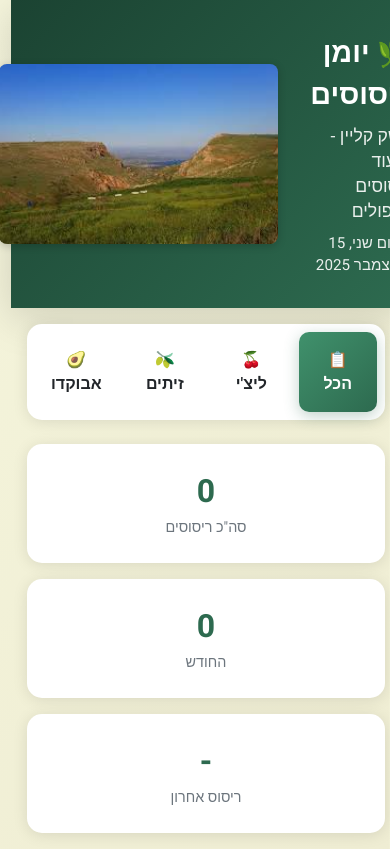
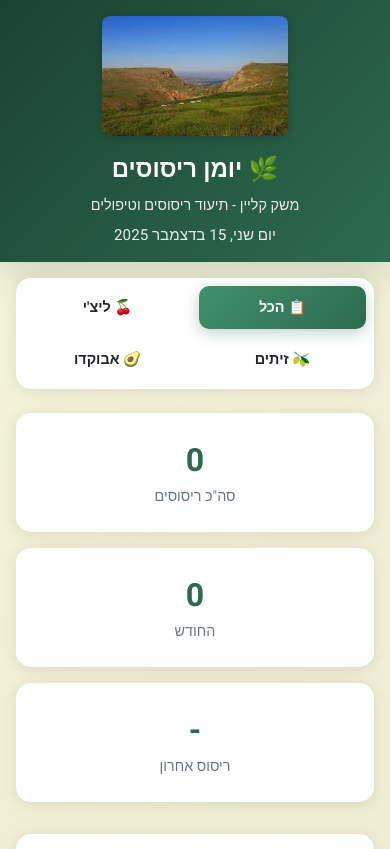
Before and after one commit to kleina2323/Risusim, a plain HTML site: page index.html in a window 390 px wide. Shown: the top 849 px of the page. Drawn offline with Linux system fonts and the light colour scheme; no server answers.

Commit message:
Add files via upload

```diff
--- a/css/style.css
+++ b/css/style.css
@@ -542,12 +542,44 @@ footer {
 
 /* Responsive */
 @media (max-width: 700px) {
+    header {
+        padding: 1rem;
+    }
+
+    .header-container {
+        flex-direction: column;
+        gap: 1rem;
+    }
+
+    .header-text {
+        text-align: center;
+    }
+
+    .header-logo {
+        height: 120px;
+        order: -1;
+    }
+
     header h1 {
-        font-size: 1.8rem;
+        font-size: 1.5rem;
+    }
+
+    header .subtitle {
+        font-size: 0.9rem;
     }
 
     .container {
         padding: 1rem;
+    }
+
+    .tabs {
+        flex-wrap: wrap;
+    }
+
+    .tab-btn {
+        flex: 1 1 45%;
+        padding: 0.7rem;
+        font-size: 0.9rem;
     }
 
     .stats-section {
@@ -562,6 +594,16 @@ footer {
         grid-column: span 1;
     }
 
+    .btn-row {
+        flex-direction: column;
+        align-items: center;
+    }
+
+    .btn-image {
+        width: 60px;
+        height: 60px;
+    }
+
     .filter-btns {
         justify-content: center;
     }
@@ -569,4 +611,9 @@ footer {
     .spray-details {
         grid-template-columns: 1fr;
     }
+
+    .modal-content {
+        width: 95%;
+        padding: 1.5rem;
+    }
 }
```
